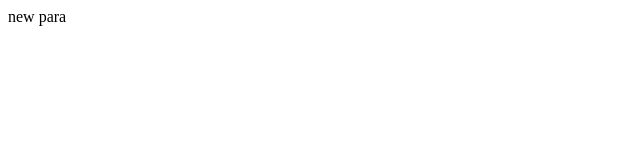
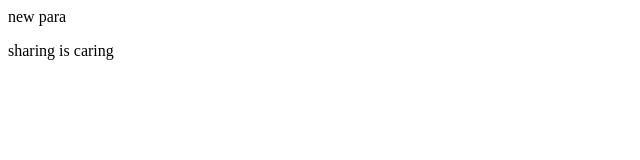
Before and after one commit to RVarsha2003/pccedemo, a plain HTML site: page index.html in a window 1280 px wide. Shown: the whole page, without its empty margins (0-640 px from the left). Drawn offline with Linux system fonts and the light colour scheme.

Commit message:
Update index.html

```diff
--- a/index.html
+++ b/index.html
@@ -1 +1,4 @@
 <p>new para</p>
+
+
+<p> sharing is caring</p>
```
